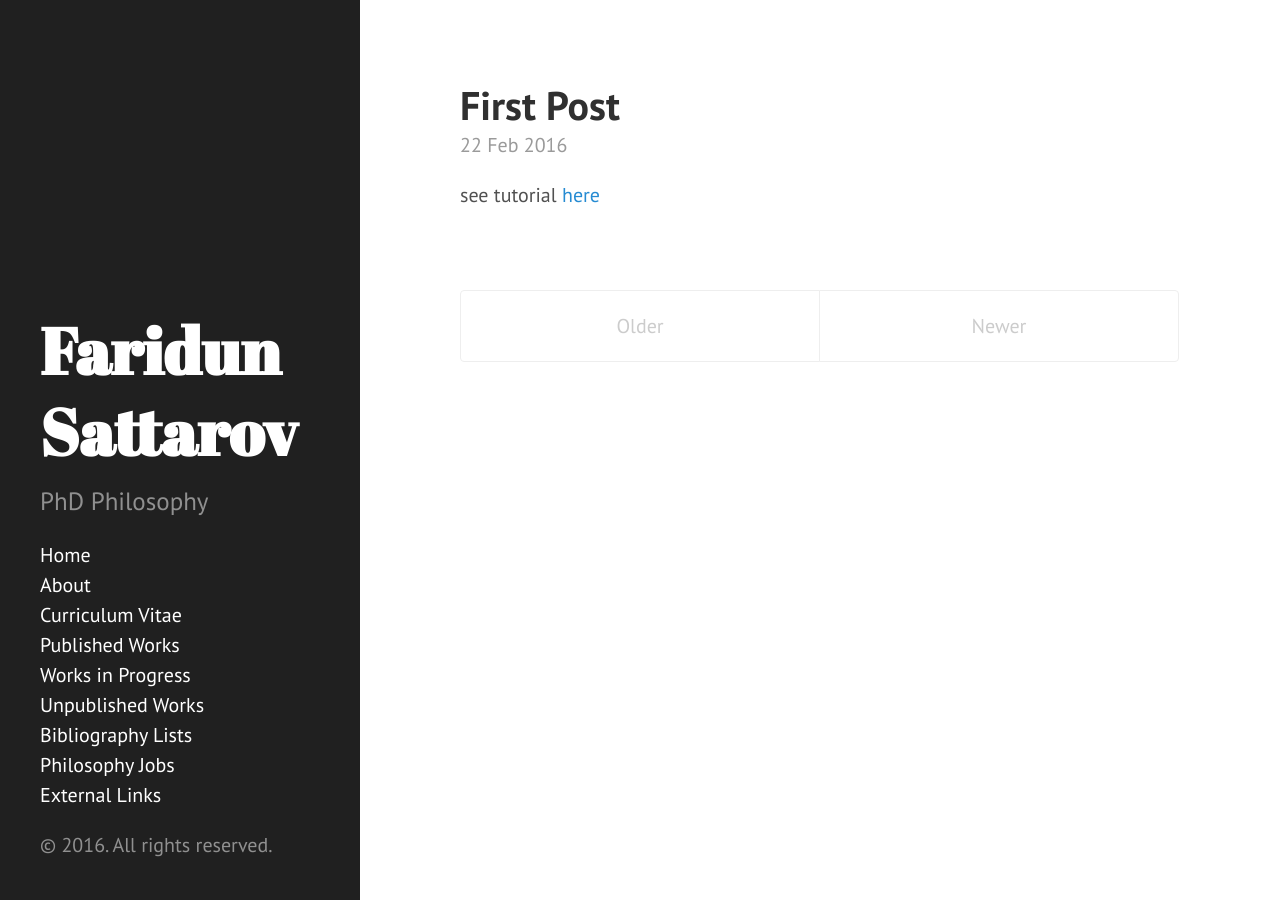
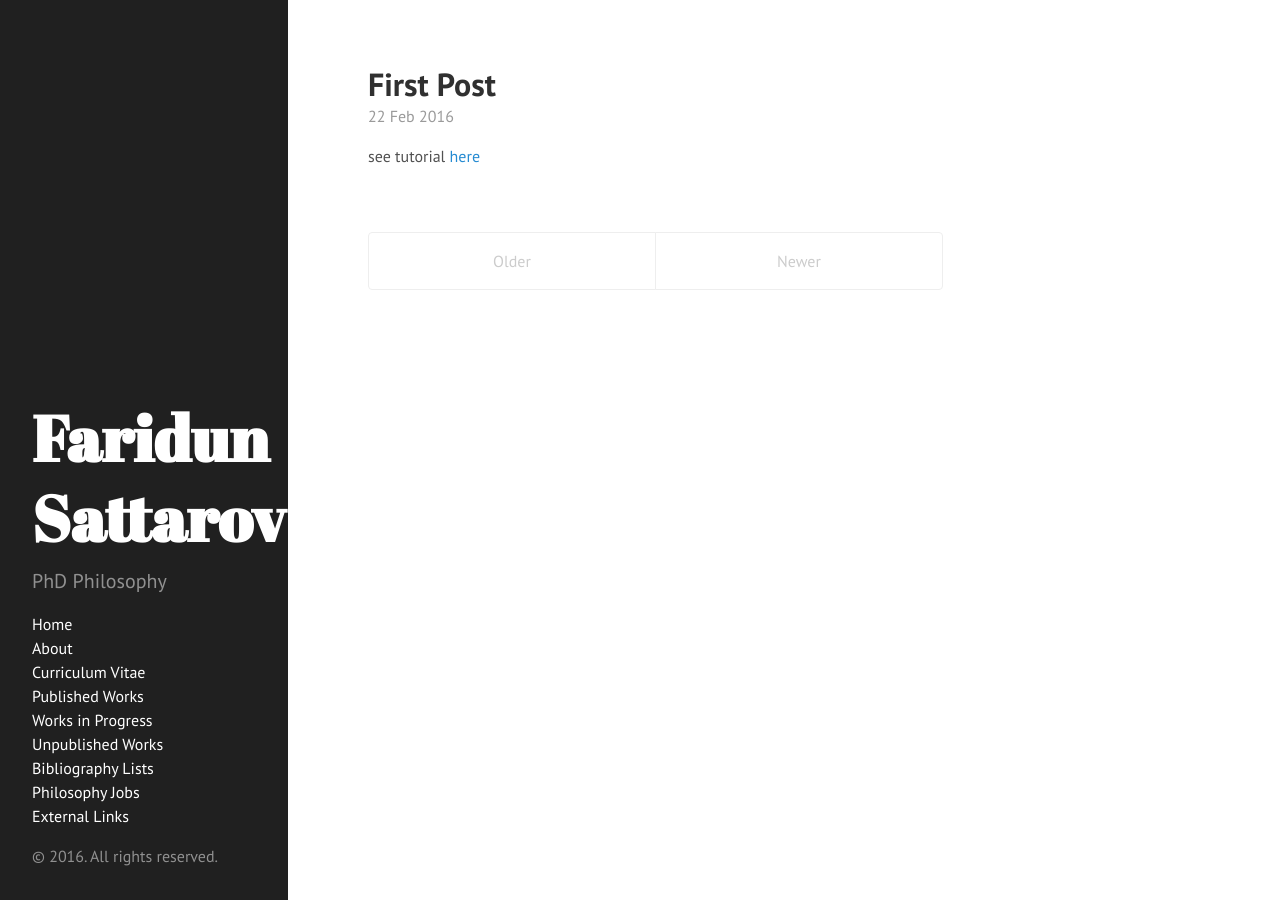
Before and after one commit to ffsattarov/ffsattarov.github.io, a Jekyll site: the page built from index.html, in a window 1280 px wide. Built offline with Jekyll 4.4.1, drawn with Linux system fonts in a browser that asks for light colours; the list of posts is cut into pages by our own code.

Commit message:
Update hyde.css

```diff
--- a/public/css/hyde.css
+++ b/public/css/hyde.css
@@ -41,7 +41,7 @@ html {
 }
 @media (min-width: 58rem) {
   html {
-    font-size: 20px;
+    font-size: 16px;
   }
 }
 
@@ -80,7 +80,7 @@ html {
   color: #fff;
   margin-top: 0;
   font-family: "Abril Fatface", serif;
-  font-size: 3.25rem;
+  font-size: 4rem;
 }
 
 /* Sidebar nav */
```
